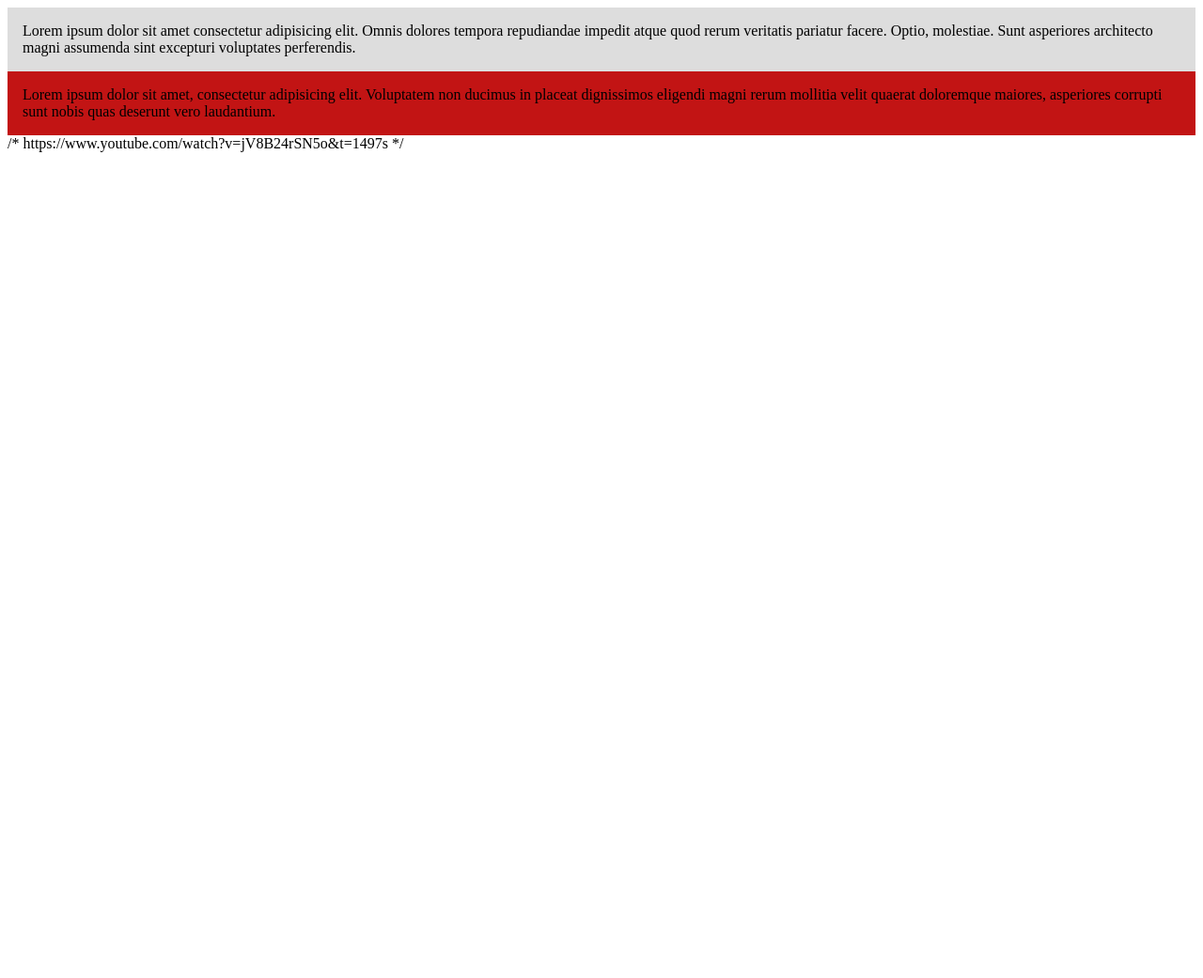
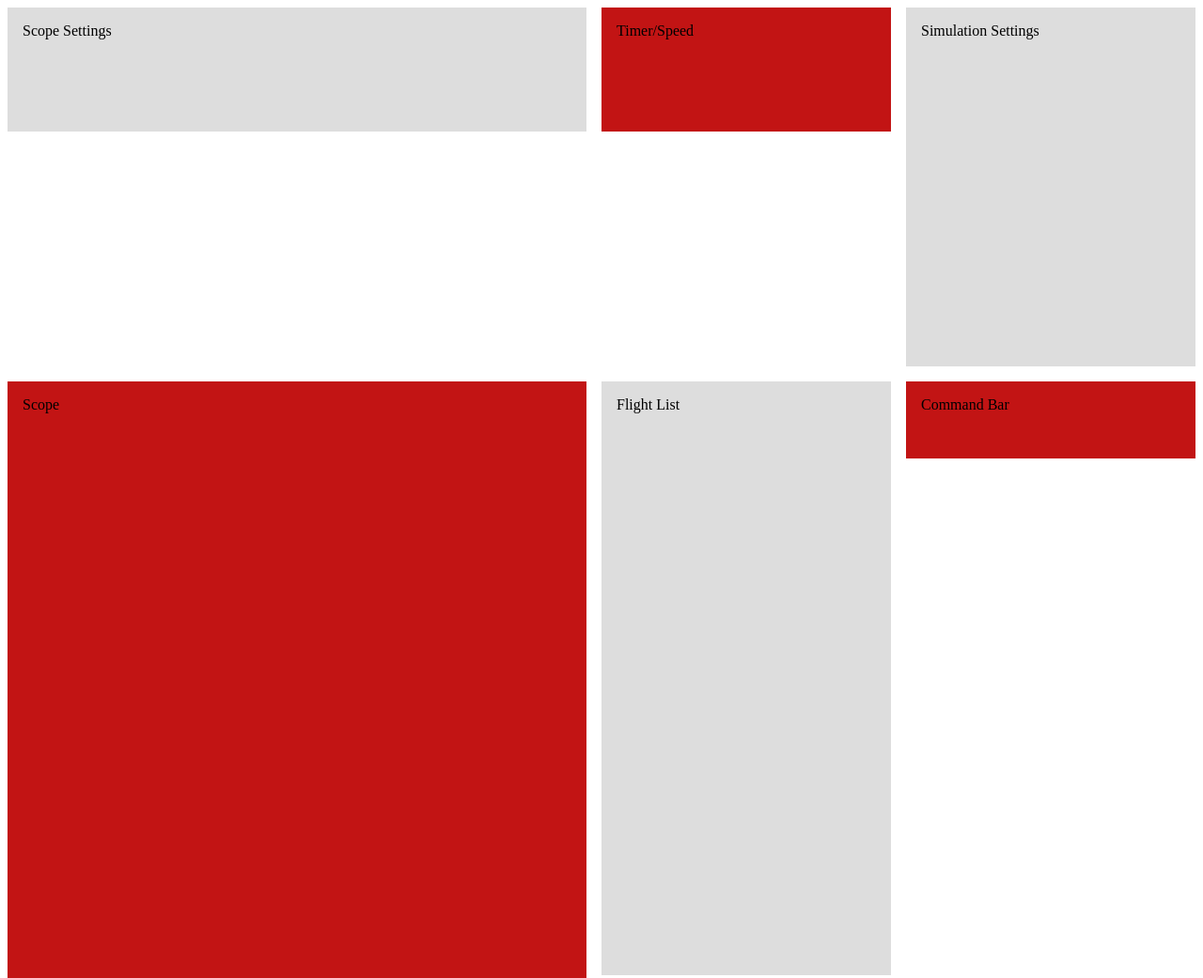
Before and after one commit to jxc5963/IST331Project, a plain HTML site: page airhtml.html in a window 1280 px wide. Shown: the top 1041 px of the page at 94% size. Before the commit the page ends 800 px from the top, so only its background shows below. Drawn offline with Linux system fonts and the light colour scheme.

Commit message:
somehow making this work

```diff
--- a/airhtml.html
+++ b/airhtml.html
@@ -3,6 +3,12 @@
 <head>
   <title>AirHTML</title>
   <style>
+    .wrapper{
+      display:grid;
+      grid-template-columns: 2fr 1fr 1fr;
+      grid-gap:1em;
+    }
+
     .wrapper > div{
       background:rgb(194, 20, 20);
       padding:1em;
@@ -11,17 +17,51 @@
       background:#ddd;
     }
 
+    .Scope-Settings{
+      height:100px ;
+    }
+
+    .Timer-Speed{
+      height: 100px;
+    }
+
+    .Simulation-Settings{
+      height: 350px;
+    }
+
+    .Scope{
+      height: 800px;
+
+    }
+
+    .Flight-List{
+      height:600px;
+    }
+
+    .Command-Bar{
+      height: 50px;
+    }
+
+    .Flight-Strip{
+      height: 150px;
+    }
+
+    .Keyboard{
+      add
+    }
 
   </style>
 </head>
 <body>
   <div class="wrapper">
-    <div>
-      Lorem ipsum dolor sit amet consectetur adipisicing elit. Omnis dolores tempora repudiandae impedit atque quod rerum veritatis pariatur facere. Optio, molestiae. Sunt asperiores architecto magni assumenda sint excepturi voluptates perferendis.
-    </div>
-    <div>
-      Lorem ipsum dolor sit amet, consectetur adipisicing elit. Voluptatem non ducimus in placeat dignissimos eligendi magni rerum mollitia velit quaerat doloremque maiores, asperiores corrupti sunt nobis quas deserunt vero laudantium.
-    </div>
+    <div class="box Scope-Settings">Scope Settings</div>
+    <div class="box Timer-Speed">Timer/Speed</div>
+    <div class="box Simulation-Settings">Simulation Settings</div>
+    <div class="box Scope">Scope</div>
+    <div class="box Flight-List">Flight List</div>
+    <div class="box Command-Bar">Command Bar</div>
+    <div class="box Flight-Strip">Flight Strip</div>
+    <div class="box Keyboard">Keyboard</div>
 
   </div>
 </body>
```
